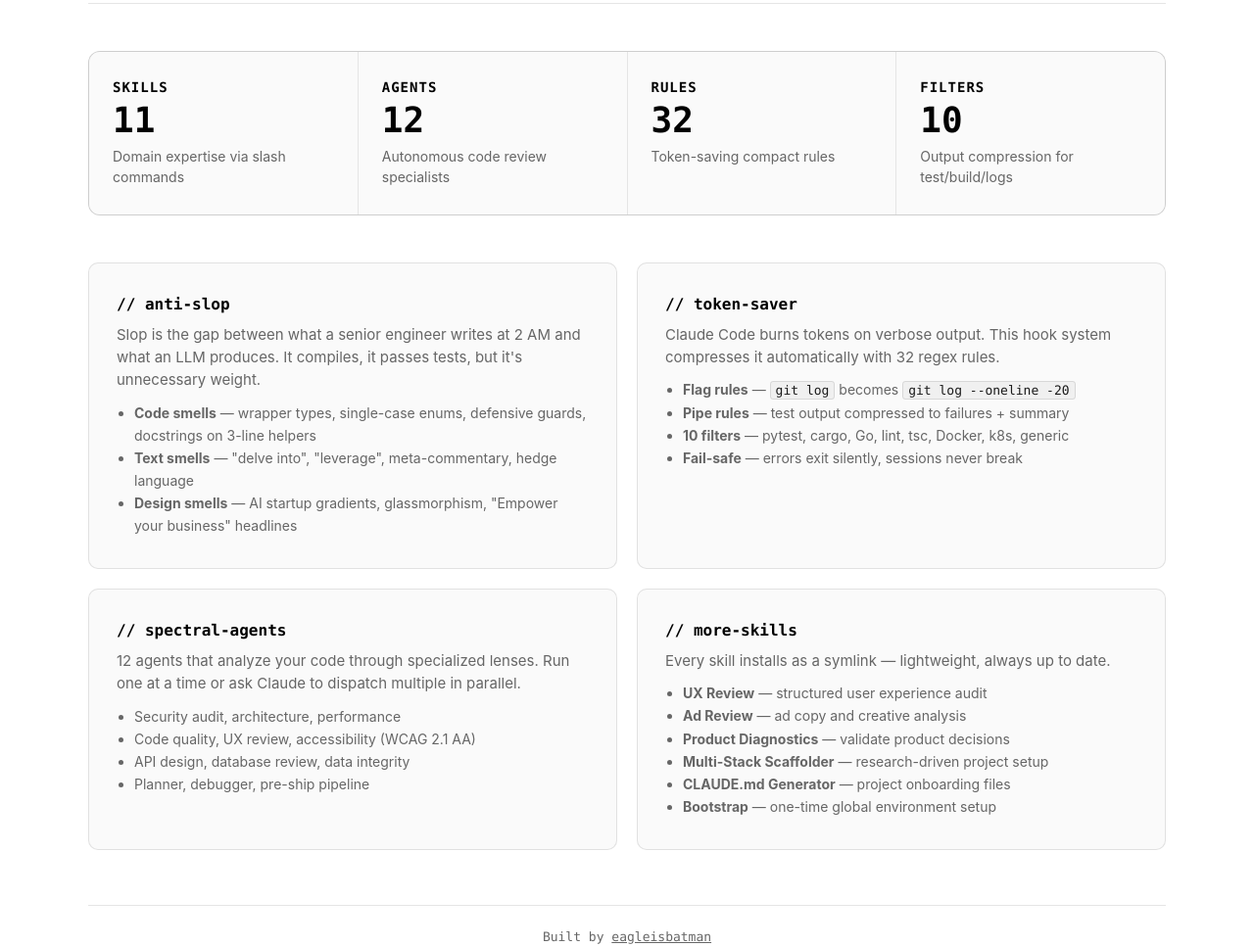
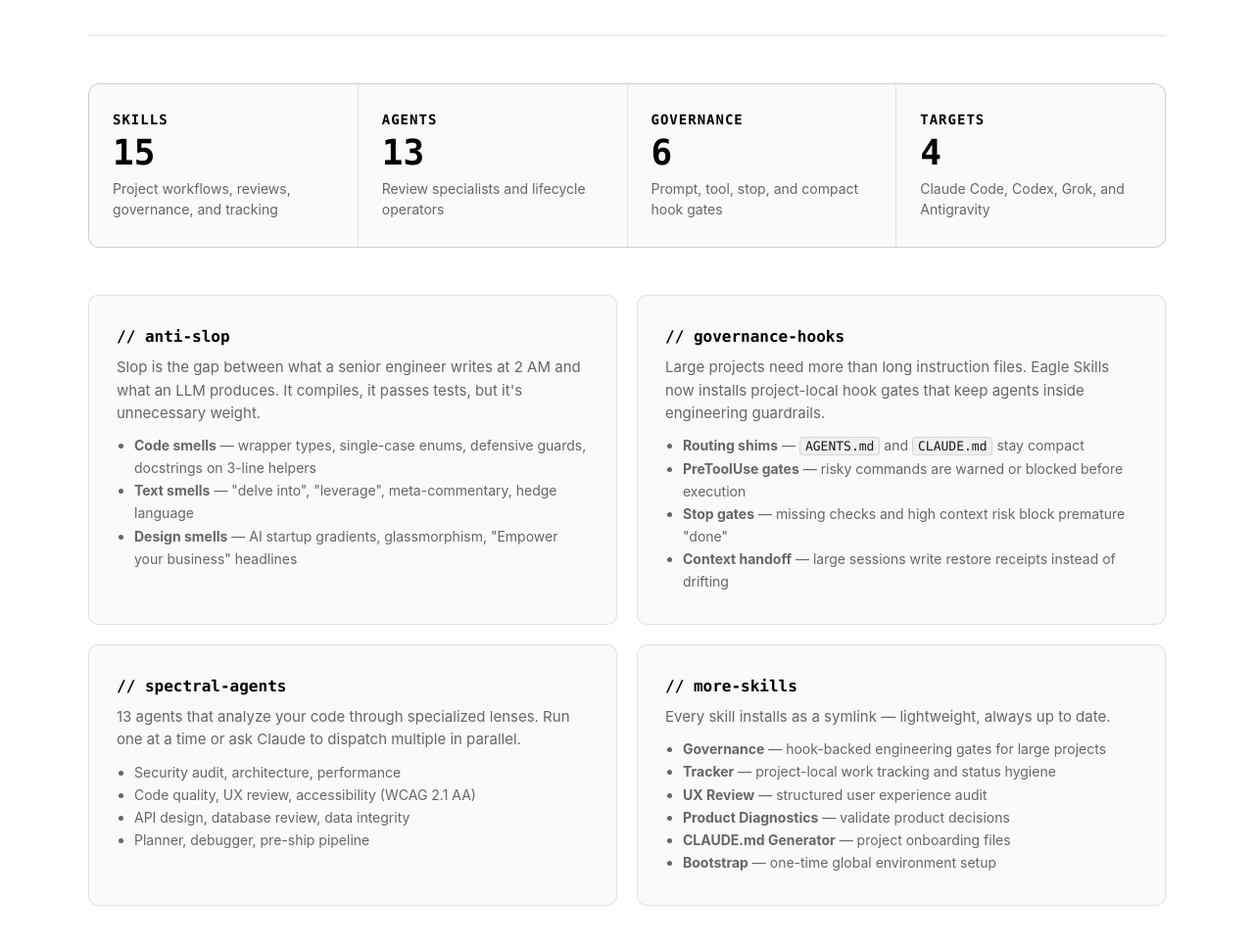
Before and after one commit to eagleisbatman/eagle-skills, a plain HTML site: page index.html in a window 1280 px wide. Shown: the part 540-1507 px from the top of the page at 98% size. Drawn offline with Linux system fonts and the light colour scheme.

Commit message:
Update Eagle Skills governance landing page

```diff
--- a/index.html
+++ b/index.html
@@ -6,7 +6,7 @@
     <title>Eagle Skills</title>
     <meta
       name="description"
-      content="Skills and agents for Claude Code — anti-slop detection, token saver, and 12 review agents."
+      content="Skills, review agents, and hook-based governance for Claude Code, Codex, Grok, and Antigravity workflows."
     />
     <style>
       :root {
@@ -261,8 +261,8 @@
         <p class="tagline">
           An open-source toolkit that extends
           <a href="https://docs.anthropic.com/en/docs/claude-code">Claude Code</a>
-          with skills and review agents. Catch AI slop, save tokens
-          automatically, and ship cleaner code.
+          and Codex with skills, review agents, and project-local governance hooks.
+          Catch AI slop, control context drift, and ship cleaner code.
         </p>
         <div class="install-block">
           <span class="prefix">$ </span>npm install -g eagle-skills
@@ -279,23 +279,23 @@
       <div class="highlights">
         <div class="highlight">
           <h3>Skills</h3>
-          <span class="num">11</span>
-          <p>Domain expertise via slash commands</p>
+          <span class="num">15</span>
+          <p>Project workflows, reviews, governance, and tracking</p>
         </div>
         <div class="highlight">
           <h3>Agents</h3>
-          <span class="num">12</span>
-          <p>Autonomous code review specialists</p>
+          <span class="num">13</span>
+          <p>Review specialists and lifecycle operators</p>
         </div>
         <div class="highlight">
-          <h3>Rules</h3>
-          <span class="num">32</span>
-          <p>Token-saving compact rules</p>
+          <h3>Governance</h3>
+          <span class="num">6</span>
+          <p>Prompt, tool, stop, and compact hook gates</p>
         </div>
         <div class="highlight">
-          <h3>Filters</h3>
-          <span class="num">10</span>
-          <p>Output compression for test/build/logs</p>
+          <h3>Targets</h3>
+          <span class="num">4</span>
+          <p>Claude Code, Codex, Grok, and Antigravity</p>
         </div>
       </div>
 
@@ -314,22 +314,22 @@
           </ul>
         </div>
         <div class="feature">
-          <h3>// token-saver</h3>
+          <h3>// governance-hooks</h3>
           <p>
-            Claude Code burns tokens on verbose output. This hook system
-            compresses it automatically with 32 regex rules.
+            Large projects need more than long instruction files. Eagle Skills now installs
+            project-local hook gates that keep agents inside engineering guardrails.
           </p>
           <ul>
-            <li><strong>Flag rules</strong> — <code>git log</code> becomes <code>git log --oneline -20</code></li>
-            <li><strong>Pipe rules</strong> — test output compressed to failures + summary</li>
-            <li><strong>10 filters</strong> — pytest, cargo, Go, lint, tsc, Docker, k8s, generic</li>
-            <li><strong>Fail-safe</strong> — errors exit silently, sessions never break</li>
+            <li><strong>Routing shims</strong> — <code>AGENTS.md</code> and <code>CLAUDE.md</code> stay compact</li>
+            <li><strong>PreToolUse gates</strong> — risky commands are warned or blocked before execution</li>
+            <li><strong>Stop gates</strong> — missing checks and high context risk block premature "done"</li>
+            <li><strong>Context handoff</strong> — large sessions write restore receipts instead of drifting</li>
           </ul>
         </div>
         <div class="feature">
           <h3>// spectral-agents</h3>
           <p>
-            12 agents that analyze your code through specialized lenses.
+            13 agents that analyze your code through specialized lenses.
             Run one at a time or ask Claude to dispatch multiple in parallel.
           </p>
           <ul>
@@ -345,10 +345,10 @@
             Every skill installs as a symlink — lightweight, always up to date.
           </p>
           <ul>
+            <li><strong>Governance</strong> — hook-backed engineering gates for large projects</li>
+            <li><strong>Tracker</strong> — project-local work tracking and status hygiene</li>
             <li><strong>UX Review</strong> — structured user experience audit</li>
-            <li><strong>Ad Review</strong> — ad copy and creative analysis</li>
             <li><strong>Product Diagnostics</strong> — validate product decisions</li>
-            <li><strong>Multi-Stack Scaffolder</strong> — research-driven project setup</li>
             <li><strong>CLAUDE.md Generator</strong> — project onboarding files</li>
             <li><strong>Bootstrap</strong> — one-time global environment setup</li>
           </ul>
```
